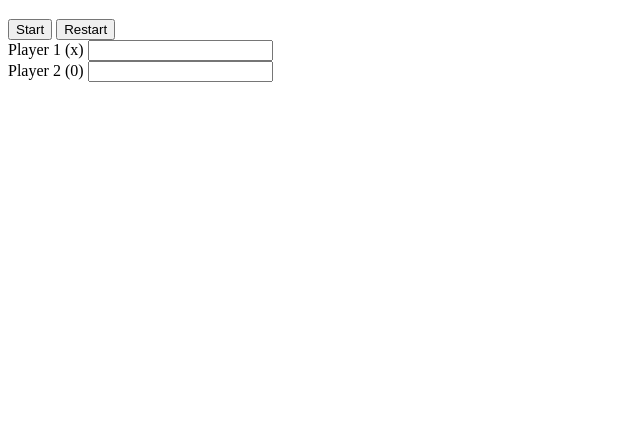
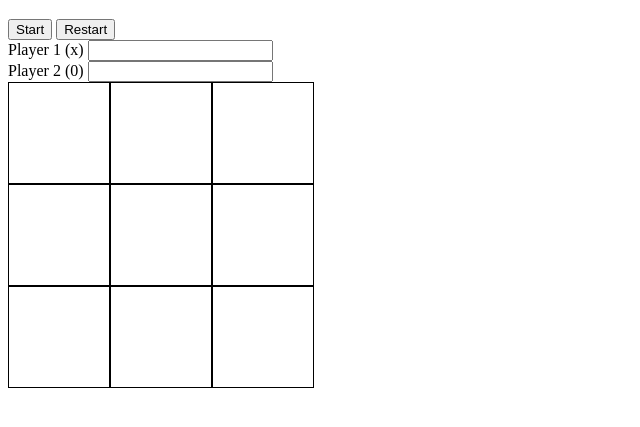
Before and after one commit to jstam94/odin-tic-tac-toe-v2, a plain HTML site: page index.html in a window 1280 px wide. Shown: the part 61-488 px from the top of the page, without its empty margins (0-640 px from the left). Drawn offline with Linux system fonts and the light colour scheme.

Commit message:
Board Built
Board built via HTML

```diff
--- a/index.html
+++ b/index.html
@@ -3,7 +3,7 @@
 <head>
     <meta charset="UTF-8">
     <meta name="viewport" content="width=device-width, initial-scale=1.0">
-    <link href="style.css">
+    <link rel="stylesheet" href="style.css">
     <title>Tic Tac Toe</title>
 </head>
 <body>
@@ -23,7 +23,17 @@
                 <input type="text" id="player2">
             </div>
         </div>
-        <div class="board"></div>
+        <div class="board">
+            <div class="cell" id="0"></div>
+            <div class="cell" id="1"></div>
+            <div class="cell" id="2"></div>
+            <div class="cell" id="3"></div>
+            <div class="cell" id="4"></div>
+            <div class="cell" id="5"></div>
+            <div class="cell" id="6"></div>
+            <div class="cell" id="7"></div>
+            <div class="cell" id="8"></div>
+        </div>
     </div>
 
     <script src="script.js"></script>
--- a/script.js
+++ b/script.js
@@ -1 +1 @@
-alert('working')
+console.log('Script Connected');
--- a/style.css
+++ b/style.css
@@ -0,0 +1,12 @@
+.board{
+    display: flex;
+    flex-wrap: wrap;
+    width: 306px;
+}
+
+
+.cell{
+    height: 100px;
+    width: 100px;
+    border: 1px black solid;
+}
```
